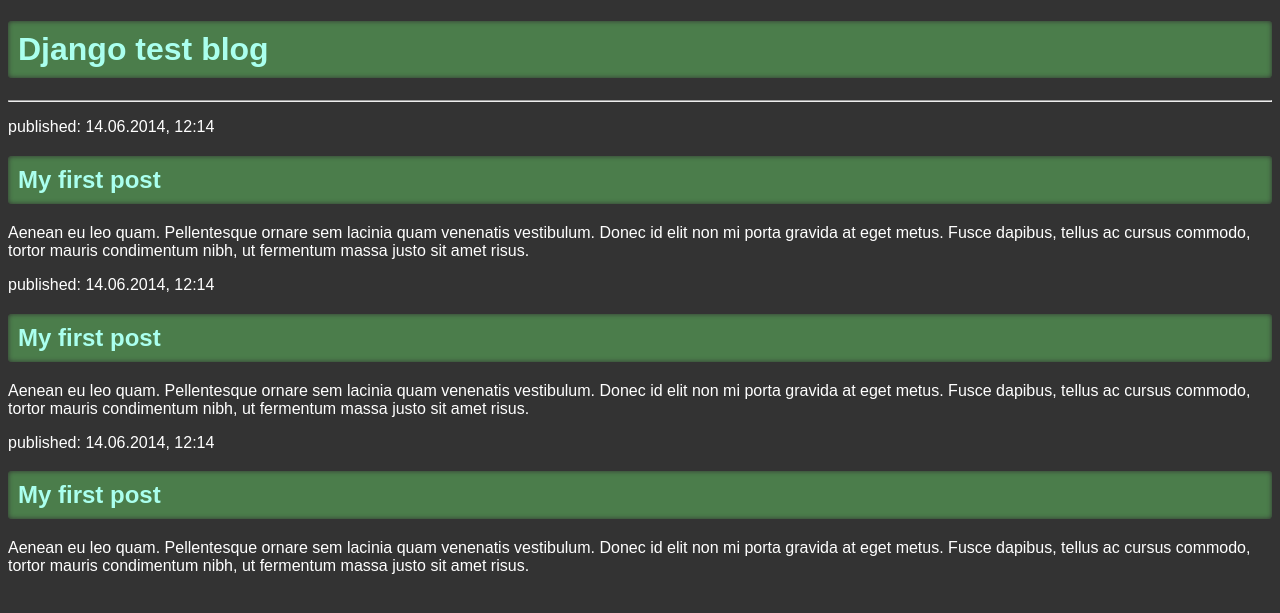
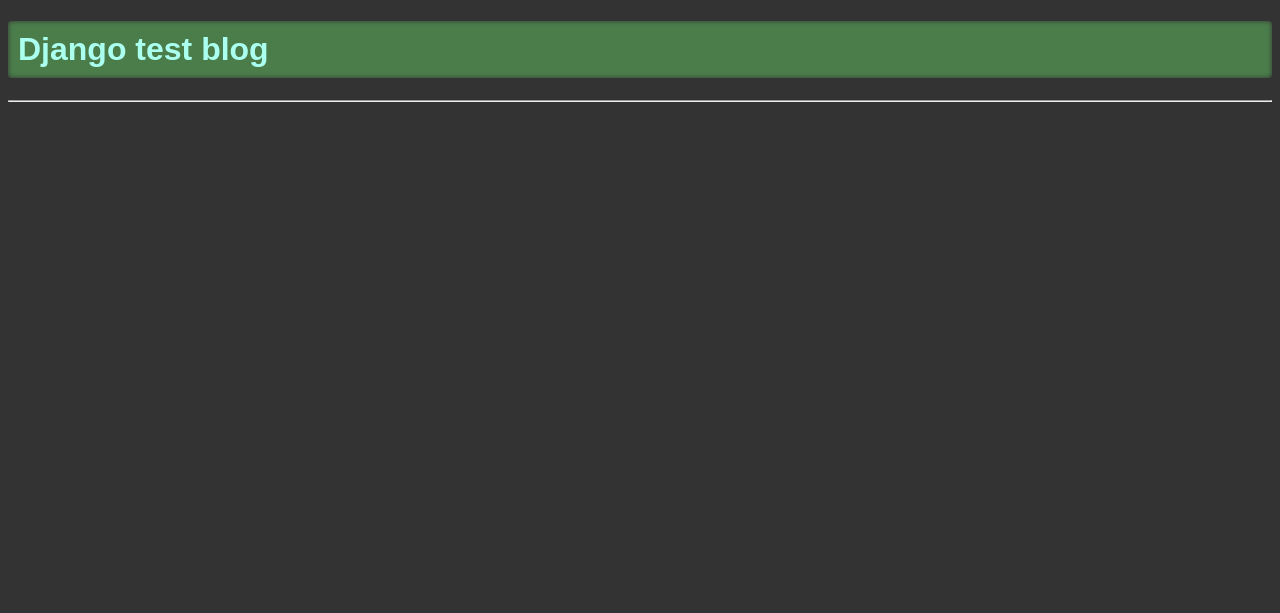
Before and after one commit to zaid-kamil/django-blog, a Django app: page / in a window 1280 px wide. Shown: the top 613 px of the page. Run offline with Django 3.2, Linux system fonts and the light colour scheme; data that the repository does not hold is empty.

Commit message:
Modified templates to display post from database

```diff
--- a/blog/templates/blog/post_list.html
+++ b/blog/templates/blog/post_list.html
@@ -30,34 +30,11 @@
     <hr>
 </header>
 {% for post in posts %}
-<div>
-    <p>published: {{post.published_date}}</p>
-    <h2><a href="">{{post.title}}</a></h2>
-    <p>{{post.text|linebreaksbr}}</p>
-</div>
+    <div>
+        <p>published: {{post.published_date}}</p>
+        <h2><a href="">{{post.title}}</a></h2>
+        <p>{{post.text|linebreaksbr}}</p>
+    </div>
 {% endfor %}
-<div>
-    <div>
-        <p>published: 14.06.2014, 12:14</p>
-        <h2><a href="">My first post</a></h2>
-        <p>Aenean eu leo quam. Pellentesque ornare sem lacinia quam venenatis vestibulum. Donec id elit non mi porta
-            gravida at eget metus. Fusce dapibus, tellus ac cursus commodo, tortor mauris condimentum nibh, ut fermentum
-            massa justo sit amet risus.</p>
-    </div>
-    <div>
-        <p>published: 14.06.2014, 12:14</p>
-        <h2><a href="">My first post</a></h2>
-        <p>Aenean eu leo quam. Pellentesque ornare sem lacinia quam venenatis vestibulum. Donec id elit non mi porta
-            gravida at eget metus. Fusce dapibus, tellus ac cursus commodo, tortor mauris condimentum nibh, ut fermentum
-            massa justo sit amet risus.</p>
-    </div>
-    <div>
-        <p>published: 14.06.2014, 12:14</p>
-        <h2><a href="">My first post</a></h2>
-        <p>Aenean eu leo quam. Pellentesque ornare sem lacinia quam venenatis vestibulum. Donec id elit non mi porta
-            gravida at eget metus. Fusce dapibus, tellus ac cursus commodo, tortor mauris condimentum nibh, ut fermentum
-            massa justo sit amet risus.</p>
-    </div>
-</div>
 </body>
 </html>
```
